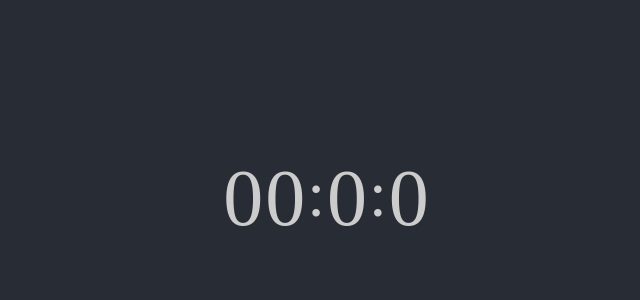
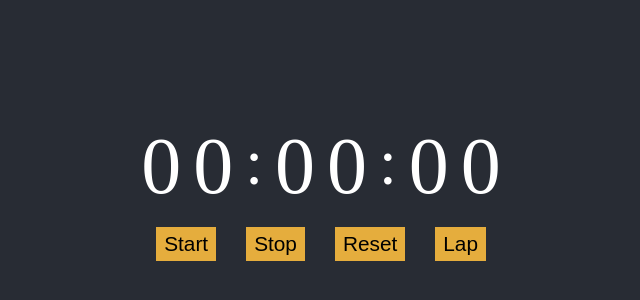
Before and after one commit to Shopify/eng-intern-assessment-react, a React app: page / in a window 1280 px wide. Shown: the part 202-502 px from the top of the page, without its empty margins (313-953 px from the left). Built offline with nearby package versions, Linux system fonts and the light colour scheme.

Commit message:
Added start, stop, reset, and lap buttons with CSS styling

```diff
--- a/src/App.css
+++ b/src/App.css
@@ -10,9 +10,10 @@ body {
 }
 
 .time-container{
-    color: #ccc;
+    color: rgb(255, 255, 255);
     display: flex;
-    letter-spacing: 2px;
+    letter-spacing: 12px;
+    position: center;
 }
 
 .time-container span{
--- a/src/App.tsx
+++ b/src/App.tsx
@@ -2,6 +2,9 @@ import { time } from 'console';
 import React, {useEffect, useState} from 'react';
 import './App.css';
 import calculateTimer from './Helper/CalculateTimer';
+import StopWatchButton from './StopWatchButton';
+
+
 export default function App() {
    const [timeInSeconds, setTimeInSeconds] = useState<number>(0);
    const [timerArray, setTimerArray] = useState<Array<number|string>>([]);
@@ -10,14 +13,17 @@ export default function App() {
        setTimerArray(timeArray);
    },[timeInSeconds]);
 
-
-   return(
-       <section className='time-container'>
+   return (
+    <main>
+        <section className='time-container'>
            <p className='timer-text'>{timerArray[0]}</p>
            <span>:</span>
            <p className='timer-text'>{timerArray[1]}</p>
            <span>:</span>
            <p className='timer-text'>{timerArray[2]}</p>
        </section>
-   );
+       <StopWatchButton setTimeInSeconds = {setTimeInSeconds}/>
+    </main>
+
+   )
 }
--- /dev/null
+++ b/src/Button.css
@@ -0,0 +1,9 @@
+.ButtonContainer button {
+    position: relative;
+    margin: 15px;
+    border: none;
+    background-color: #e5ad3d;
+    padding: 5px 8px;
+    font-size: 1.3rem;
+
+}
--- a/src/Helper/CalculateTimer.tsx
+++ b/src/Helper/CalculateTimer.tsx
@@ -9,9 +9,11 @@ function calculateTimer(timeInSeconds: number): Array<number|string> {
 
 
    let hoursFormat = hours < 10 ? `0${hours}`: hours;
+   let minutesFormat = minutes < 10 ? `0${minutes}`: minutes;
+   let secondsFormat = seconds < 10 ? `0${seconds}`: seconds;
 
 
-   return [hoursFormat, minutes, seconds];
+   return [hoursFormat, minutesFormat, secondsFormat];
 }
 
 
--- a/src/StopWatchButton.tsx
+++ b/src/StopWatchButton.tsx
@@ -1,7 +1,16 @@
-import React from 'react'
+import React from 'react';
+import './Button.css';
+type props = {
+    setTimeInSeconds: Function
+};
 
-export default function StopWatchButton() {
+export default function StopWatchButton(props:any) {
     return(
-        <div></div>
+        <section className='ButtonContainer'>
+            <button>Start</button>
+            <button>Stop</button>
+            <button>Reset</button>
+            <button>Lap</button>
+        </section>
     )
 }
```
